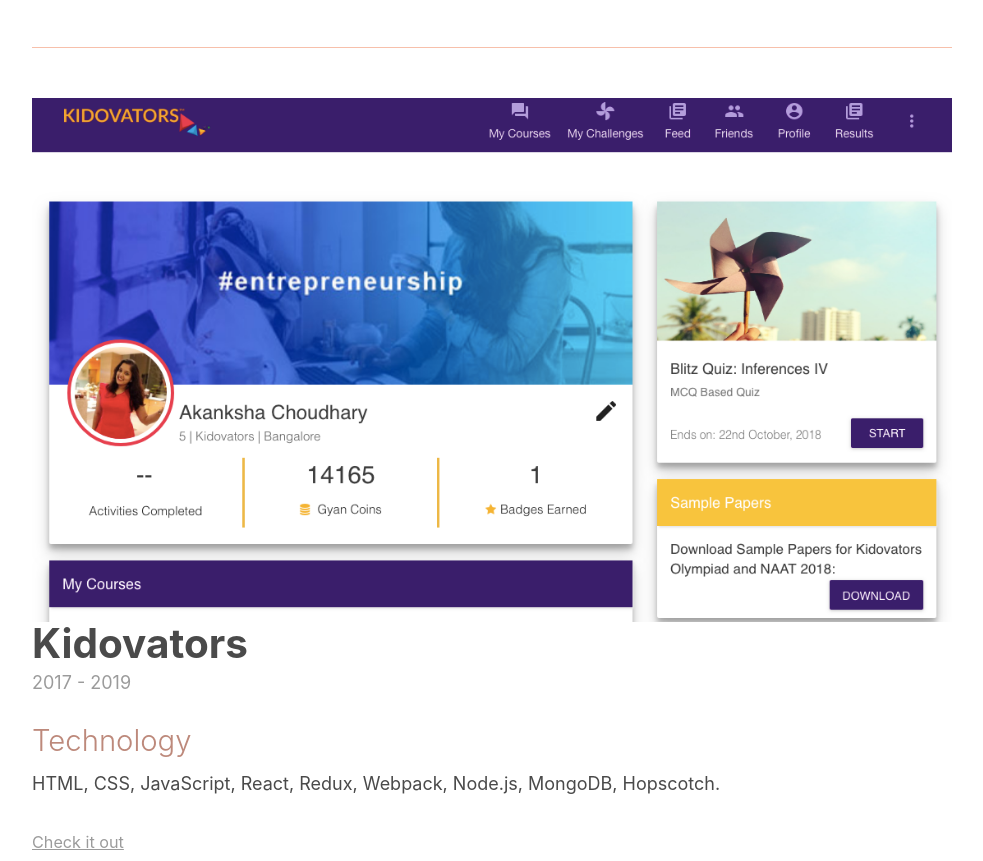
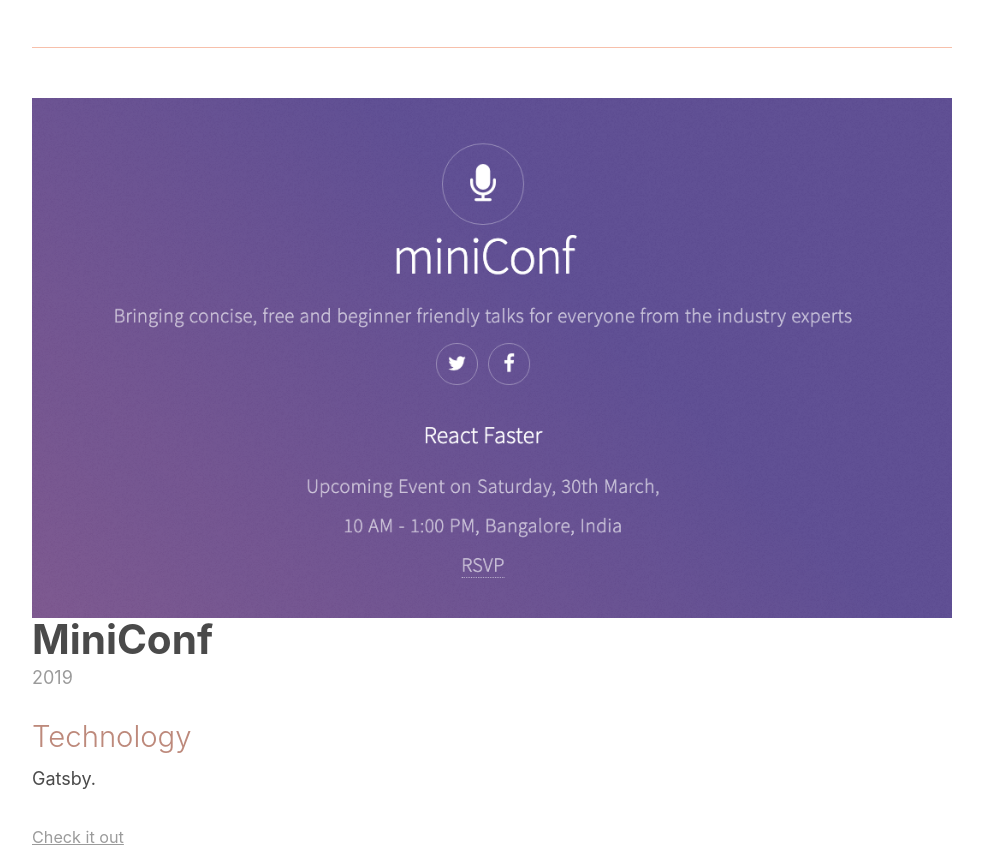
Before and after one commit to akankshach29/coderchachi.com, a Gatsby site: page /work in a window 1280 px wide. Shown: the part 894-1755 px from the top of the page, without its empty margins (148-1131 px from the left). Built offline with nearby package versions, Linux system fonts and the light colour scheme; Gatsby itself is replaced by a stand-in of ours.

Commit message:
new work added

```diff
--- a/src/pages/work.js
+++ b/src/pages/work.js
@@ -6,24 +6,31 @@
 import { StaticQuery, graphql } from 'gatsby'
 
 const WorkPage = () => (
-
-  <StaticQuery query={graphql`
+  <StaticQuery
+    query={graphql`
       {
-        kidovatorsApp: file(relativePath: {eq: "app_kidovators.png"}) {
+        kidovatorsApp: file(relativePath: { eq: "app_kidovators.png" }) {
           childImageSharp {
             fluid(maxWidth: 1600) {
               ...GatsbyImageSharpFluid
             }
           }
         }
-        kidovatorsMain: file(relativePath: {eq: "kidovators_main.png"}) {
+        kidovatorsMain: file(relativePath: { eq: "kidovators_main.png" }) {
           childImageSharp {
             fluid(maxWidth: 1600) {
               ...GatsbyImageSharpFluid
             }
           }
         }
-        appliedYoga: file(relativePath: {eq: "applied-yoga.png"}) {
+        miniConf: file(relativePath: { eq: "miniconf.png" }) {
+          childImageSharp {
+            fluid(maxWidth: 1600) {
+              ...GatsbyImageSharpFluid
+            }
+          }
+        }
+        appliedYoga: file(relativePath: { eq: "applied-yoga.png" }) {
           childImageSharp {
             fluid(maxWidth: 1600) {
               ...GatsbyImageSharpFluid
@@ -31,7 +38,8 @@
           }
         }
       }
-    `} render={(data) => (
+    `}
+    render={data => (
       <Layout>
         <h1
           style={{
@@ -41,14 +49,21 @@
             fontSize: '25px',
             letterSpacing: '4px',
           }}
-        >
-        </h1>
+        />
         <WorkItem
           image={data.kidovatorsMain}
           title="Kidovators"
           date="2017 - 2019"
           tech="HTML, CSS, JavaScript, React."
           link="https://kidovators.netlify.com/"
+        />
+        <hr />
+        <WorkItem
+          image={data.miniConf}
+          title="MiniConf"
+          date="2019"
+          tech="Gatsby."
+          link="https://miniconf.dev/"
         />
         <hr />
         <WorkItem
```
Also changed, not shown: src/images/miniconf.png (added).
